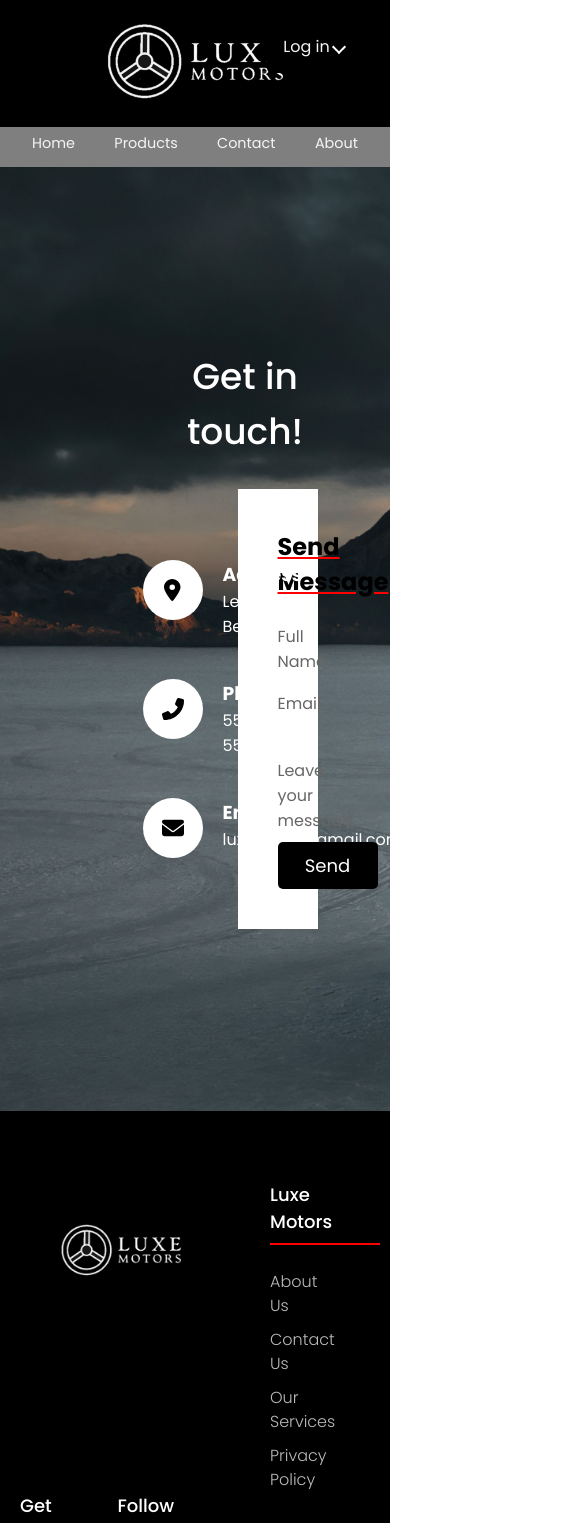
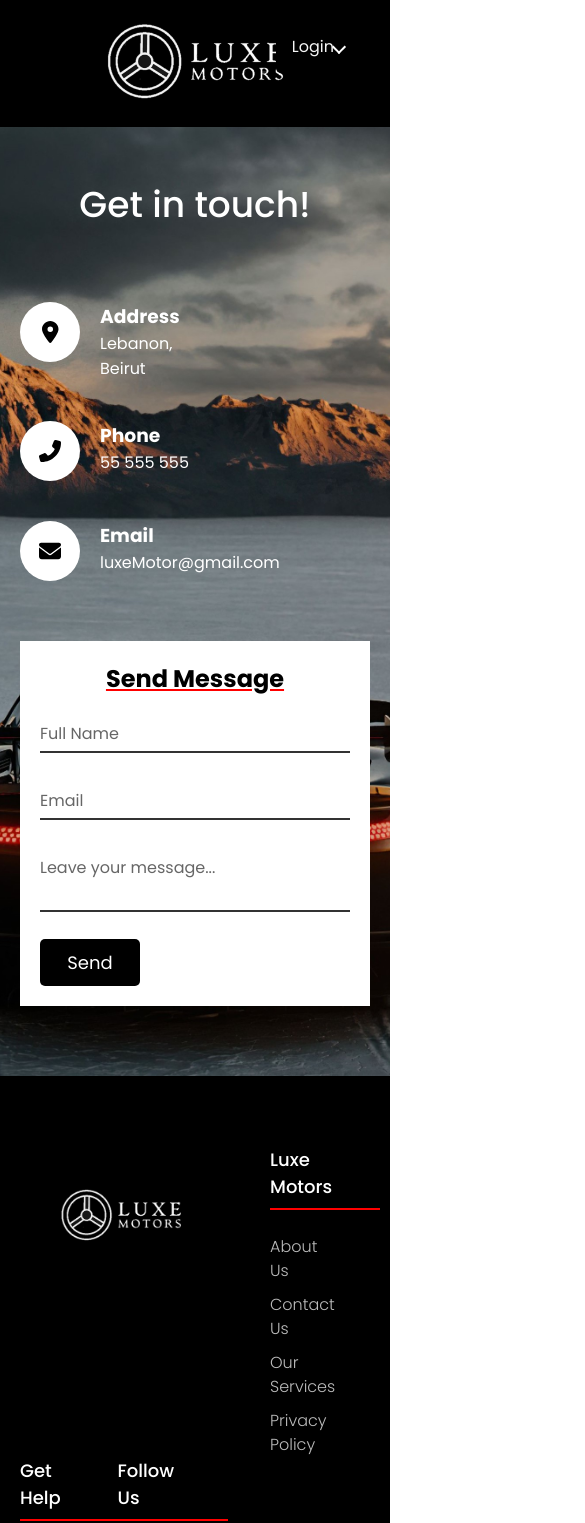
Before and after one commit to bechara-rizk/DealershipTeamOne, a Next.js app: page /home/contactUs in a window 390 px wide. Shown: the top 1523 px of the page, 585 px wide, since content can reach past the window. Built offline with nearby package versions, Linux system fonts and the light colour scheme.

Commit message:
styled contact us

```diff
--- a/src/components/Navbar.js
+++ b/src/components/Navbar.js
@@ -11,9 +11,9 @@ return (
       <li><a href="/home/contactUs">Contact</a></li>
       <li><a href="/home/aboutUs">About</a></li>
     </ul>
-    <div className="profile">
+    {/* <div className="profile">
       <UserProfile />
-    </div>
+    </div> */}
   </div></>
 );
 };
--- a/src/pages/home/contactUs.js
+++ b/src/pages/home/contactUs.js
@@ -26,7 +26,7 @@ const contactUs = () => {
     <div className='authButtons'>
         <img src='/images/logo.jpg' alt='logo' className='homepageLogo'/>
         <div class="dropdown">
-          <button class="dropbtn">Log in <i className="arrowLogin down"></i>
+          <button class="dropbtn">Login<i className="arrowLogin down"></i>
           <i class="fa fa-caret-down"></i>
           </button>
           <div class="dropdown-content">
@@ -41,7 +41,7 @@ const contactUs = () => {
     <section className="Contact">
 
       <div className="Content">
-        <h3 className='header'>Get in touch!</h3>
+        <h3 className='header' style={{margin:0}}>Get in touch!</h3>
       </div>
       <div className="contact_container">
         <div className="contactInfo">
@@ -71,15 +71,15 @@ const contactUs = () => {
           <form onSubmit={handleSubmit}>
             <h2>Send Message</h2>
             <div className="inputBox">
-              <input type="text" name="name" required="required"></input>
+              <input type="text" name="name" required="required" style={{color:"#000"}}></input>
               <span>Full Name</span>
             </div>
             <div className="inputBox">
-              <input type="email" name="email" required="required"></input>
+              <input type="email" name="email" required="required" style={{color:"#000"}}></input>
               <span>Email</span>
             </div>
             <div className="inputBox">
-              <textarea name="message" required="required"></textarea>
+              <textarea name="message" required="required" style={{color:"#000"}}></textarea>
               <span>Leave your message...</span>
             </div>
             <div className="inputBox">
--- a/src/styles/contactUs.css
+++ b/src/styles/contactUs.css
@@ -15,6 +15,7 @@
   align-items: center;
   flex-direction: column;
   background-image: url('/images/road2.jpg');
+  background-position: center center;
   background-size: cover;
 
 }
@@ -43,7 +44,7 @@ text-decoration: none;
   width:50%;
   display:flex;
   flex-direction:column;
-  margin-left: 70px;
+  min-width: 350px;
 }
 
 .contact_container .contactInfo a {
@@ -94,7 +95,8 @@ text-decoration: none;
 
 .contactForm{
   width: 40%;
-  padding: 40px;
+  min-width: 350px;
+  padding: 20px;
   background: white;
 }
 
@@ -169,5 +171,17 @@ text-decoration: none;
   color:white;
   font-size: 24px;
   text-decoration: none;
+}
 
+@media screen and (max-width: 750px){
+  .Contact{
+    padding: 50px;
+  }
+  .contact_container{
+    flex-direction: column;
+  }
+  .contact_container .contactInfo,
+  .contactForm{
+    margin: 20px 0;
+  }
 }
```
Also changed, not shown: public/images/road2.jpg.
